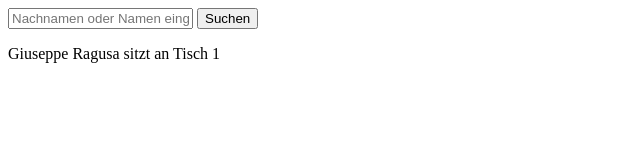
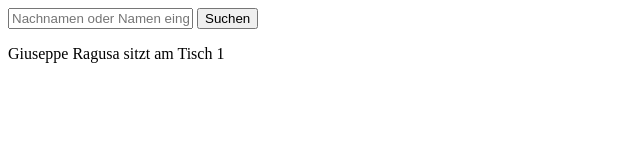
Before and after one commit to YoshimitsuJ/wedding-seating, a plain HTML site: page index.html in a window 1280 px wide. Both pictures are taken after a click on the button "Suchen". Shown: the full height of the page, 0-640 px from the left. Drawn offline with Linux system fonts and the light colour scheme.

Commit message:
Update index.html

```diff
--- a/index.html
+++ b/index.html
@@ -14,7 +14,7 @@
     let daten = [];
     let datenGeladen = false;
 
-    fetch("guestlist.json")
+    fetch(`guestlist.json?nocache=${Date.now()}`)
       .then(response => {
         if (!response.ok) throw new Error("Fehler beim Laden");
         return response.json();
@@ -51,7 +51,7 @@
       for (const tisch of daten) {
         for (const person of tisch.personen) {
           if (normalizeName(person).includes(eingabe)) {
-            document.getElementById("ausgabe").innerText = `${person} sitzt an Tisch ${tisch.tisch_id}`;
+            document.getElementById("ausgabe").innerText = `${person} sitzt am Tisch ${tisch.tisch_id}`;
             gefunden = true;
             return;
           }
```
